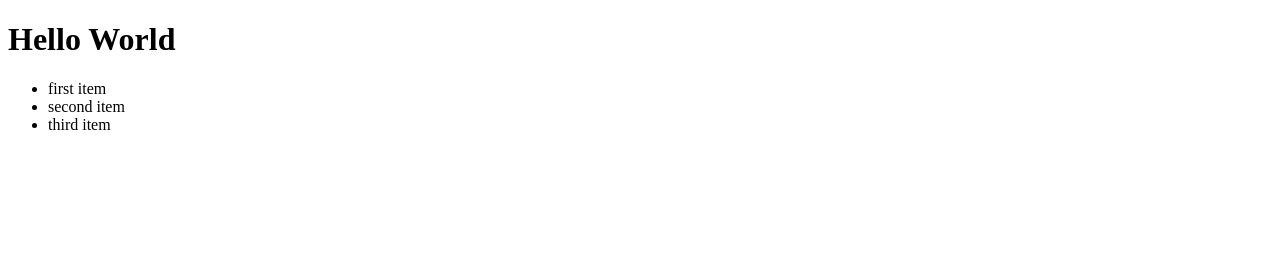
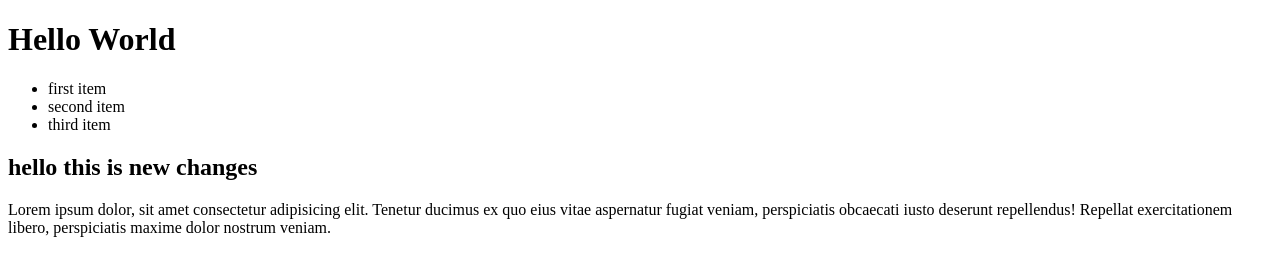
Before and after one commit to Ahushan741/Ahushan-Ali, a plain HTML site: page index.html in a window 1280 px wide. Drawn offline with Linux system fonts and the light colour scheme.

Commit message:
added details

```diff
--- a/index.html
+++ b/index.html
@@ -13,5 +13,8 @@
         <li>second item</li>
         <li>third item</li>
     </ul>
+
+    <h2>hello this is new changes</h2>
+    <p>Lorem ipsum dolor, sit amet consectetur adipisicing elit. Tenetur ducimus ex quo eius vitae aspernatur fugiat veniam, perspiciatis obcaecati iusto deserunt repellendus! Repellat exercitationem libero, perspiciatis maxime dolor nostrum veniam.</p>
 </body>
 </html>
```
